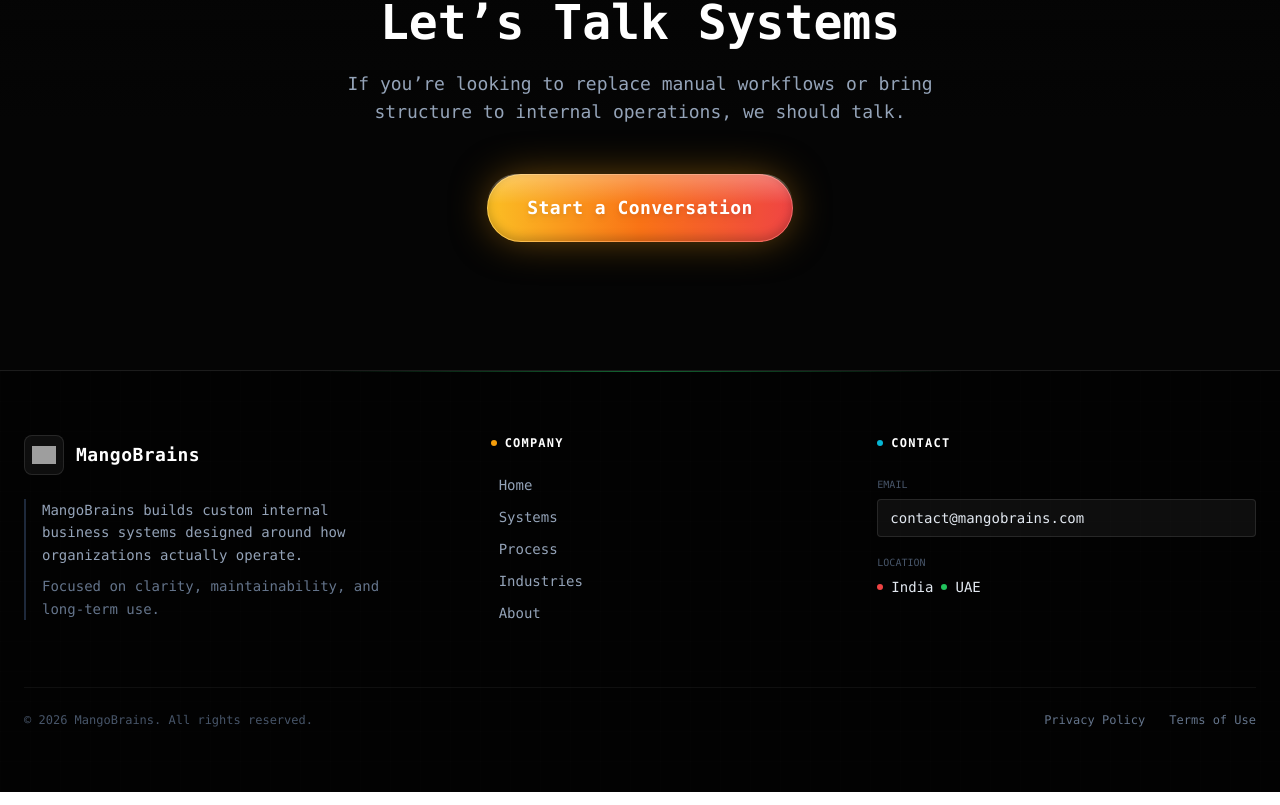
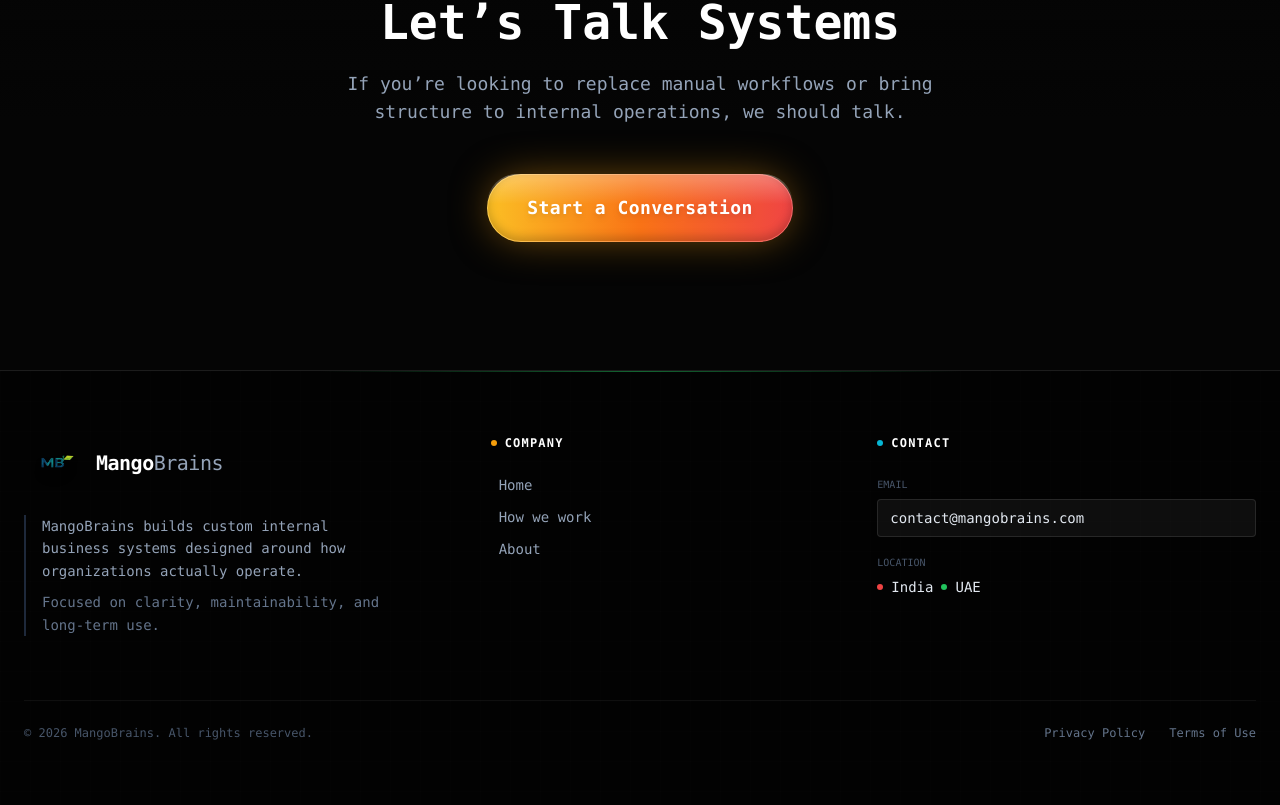
Before and after one commit to MangoBrains/website, a React (Vite) app in the folder frontend/: page /about in a window 1280 px wide. Shown: the part 1625-2430 px from the top of the page. Built offline with nearby package versions, Linux system fonts and the light colour scheme; grey boxes are pictures that could not be loaded.

Commit message:
Done with footer

```diff
--- a/frontend/src/components/About.jsx
+++ b/frontend/src/components/About.jsx
@@ -114,7 +114,7 @@
 
 import React from "react";
 import CoreValues from "./CoreValues";
-
+import { Link } from "react-router-dom";
 export default function About() {
   return (
     <main className="bg-[#050505] text-slate-300 font-mono selection:bg-green-500/30 overflow-x-hidden">
@@ -141,7 +141,7 @@ export default function About() {
 
             <p className="text-xl md:text-2xl text-slate-400 leading-relaxed font-light border-l-2 border-green-500 pl-6">
               MangoBrains is a small  team that builds software to help
-              businesses manage their day-to-day work — from coordination and tracking
+              businesses manage their day-to-day work from coordination and tracking
               to reporting and decision-making.
             </p>
           </div>
@@ -169,7 +169,7 @@ export default function About() {
             <div className="border-l-2 border-green-500 pl-6 md:pl-10 py-2">
               <p className="text-xl md:text-3xl text-slate-300 font-light leading-relaxed tracking-wide">
                 We focus on the software and workflows that sit at the center of day-to-day
-                operations — the tools people rely on to <span className="text-white font-medium border-b border-green-500/30">get work done</span>, share information,
+                operations the tools people rely on to <span className="text-white font-medium border-b border-green-500/30">get work done</span>, share information,
                 and keep things running.
               </p>
 
@@ -195,6 +195,7 @@ export default function About() {
       {/* =========================================
           BLOCK 5 — CTA
          ========================================= */}
+
       <section className="py-32 relative overflow-hidden">
         <div className="absolute inset-0 bg-gradient-to-b from-transparent via-[#050505] to-[#050505] z-10"></div>
 
@@ -208,7 +209,11 @@ export default function About() {
           </p>
 
           <div className="flex justify-center">
-            <a href="/contact" className="relative group flex items-center justify-center px-10 py-5 rounded-full bg-gradient-to-r from-amber-400 via-orange-500 to-red-500 shadow-[0_0_40px_-5px_rgba(245,158,11,0.5)] transition-all duration-300 hover:scale-105 hover:shadow-[0_0_60px_-5px_rgba(245,158,11,0.8)] hover:-translate-y-1">
+            {/* 2. Changed <a> to <Link> and href to to */}
+            <Link
+              to="/contact"
+              className="relative group flex items-center justify-center px-10 py-5 rounded-full bg-gradient-to-r from-amber-400 via-orange-500 to-red-500 shadow-[0_0_40px_-5px_rgba(245,158,11,0.5)] transition-all duration-300 hover:scale-105 hover:shadow-[0_0_60px_-5px_rgba(245,158,11,0.8)] hover:-translate-y-1"
+            >
                 {/* Gloss Effect */}
                 <div className="absolute inset-x-0 top-0 h-[45%] bg-gradient-to-b from-white/30 to-transparent opacity-100 rounded-t-full pointer-events-none"></div>
                 <div className="absolute inset-0 rounded-full border border-white/20 shadow-[inset_0_-4px_10px_rgba(0,0,0,0.2)]"></div>
@@ -216,7 +221,7 @@ export default function About() {
                 <span className="relative z-10 text-white font-bold text-lg tracking-wide drop-shadow-md">
                    Start a Conversation
                 </span>
-            </a>
+            </Link>
           </div>
         </div>
       </section>
--- a/frontend/src/components/Footer.jsx
+++ b/frontend/src/components/Footer.jsx
@@ -415,7 +415,7 @@
 
 
 import React from "react";
-import logo from "../assets/logoweb1.png";
+import logo from "../assets/Logo_MB.png";
 import { Link } from "react-router-dom";
 
 export default function Footer() {
@@ -435,13 +435,28 @@ export default function Footer() {
 
           {/* BRAND */}
           <div>
-            <div className="flex items-center gap-3 mb-6 group">
-              <div className="w-10 h-10 bg-white/5 border border-white/10 rounded-lg flex items-center justify-center group-hover:border-green-500/50 group-hover:bg-green-500/10 transition-colors">
-                <img src={logo} alt="MangoBrains" className="w-6 h-6 object-contain" />
+
+            {/* BRAND IDENTITY */}
+            <div>
+              <div className="flex items-center gap-4 mb-6 group">
+
+                {/* LOGO (Freestanding & Larger) */}
+                <div className="relative w-14 h-14 flex items-center justify-center">
+                  {/* Subtle Glow on Hover */}
+                  <div className="absolute inset-0 bg-green-500/20 blur-[20px] rounded-full opacity-0 group-hover:opacity-100 transition-opacity duration-500"></div>
+
+                  <img
+                    src={logo}
+                    alt="MangoBrains"
+                    className="w-full h-full object-contain relative z-10 transition-transform duration-300 group-hover:scale-110 drop-shadow-lg"
+                  />
+                </div>
+
+                {/* TEXT */}
+                <h3 className="text-xl font-bold text-white tracking-tight leading-none group-hover:text-green-400 transition-colors">
+                  Mango<span className="font-light text-slate-400 group-hover:text-white transition-colors">Brains</span>
+                </h3>
               </div>
-              <h3 className="text-lg font-bold text-white tracking-wide group-hover:text-green-400 transition-colors">
-                MangoBrains
-              </h3>
             </div>
 
             <p className="text-sm text-slate-400 leading-relaxed max-w-sm border-l-2 border-slate-800 pl-4 hover:border-green-500/50 transition-colors">
@@ -454,13 +469,13 @@ export default function Footer() {
           </div>
 
           {/* COMPANY LINKS */}
-          <div className="md:pl-10">
+          {/* <div className="md:pl-10">
             <h4 className="text-xs font-bold text-white uppercase tracking-widest mb-6 flex items-center gap-2">
               <span className="w-1.5 h-1.5 rounded-full bg-amber-500"></span>
               Company
             </h4>
             <ul className="space-y-3">
-              {["Home", "Systems", "Process", "Industries", "About"].map((item) => (
+              {["Home", "How we work", "About"].map((item) => (
                 <li key={item}>
                   <a
                     href="#"
@@ -469,6 +484,30 @@ export default function Footer() {
                     <span className="w-0 h-[1px] bg-green-500 transition-all duration-300 group-hover:w-3"></span>
                     {item}
                   </a>
+                </li>
+              ))}
+            </ul>
+          </div> */}
+          <div className="md:pl-10">
+            <h4 className="text-xs font-bold text-white uppercase tracking-widest mb-6 flex items-center gap-2">
+              <span className="w-1.5 h-1.5 rounded-full bg-amber-500"></span>
+              Company
+            </h4>
+            <ul className="space-y-3">
+              {[
+                { name: "Home", path: "/" },
+                { name: "How we work", path: "/process" }, // Maps to your Process page
+                { name: "About", path: "/about" },
+              ].map((item) => (
+                <li key={item.name}>
+                  <Link
+                    to={item.path}
+                    onClick={() => window.scrollTo(0, 0)} // Forces scroll to top
+                    className="group flex items-center gap-2 text-sm text-slate-400 hover:text-white transition-all duration-300 hover:translate-x-1"
+                  >
+                    <span className="w-0 h-[1px] bg-green-500 transition-all duration-300 group-hover:w-3"></span>
+                    {item.name}
+                  </Link>
                 </li>
               ))}
             </ul>
--- a/frontend/src/components/Navbar.jsx
+++ b/frontend/src/components/Navbar.jsx
@@ -268,7 +268,7 @@ export default function Navbar() {
 
   {/* TEXT: Adjusted gap and spacing */}
   <div className="flex flex-col justify-center">
-    <span className="text-3xl font-bold text-white tracking-tight leading-none">
+    <span className="text-3xl font-bold text-white tracking-tight leading-none group-hover:text-green-400 transition-colors">
       Mango<span className="font-light text-slate-400 group-hover:text-white transition-colors">Brains</span>
     </span>
   </div>
```
Lines whose indentation alone changed are shown as unchanged.
